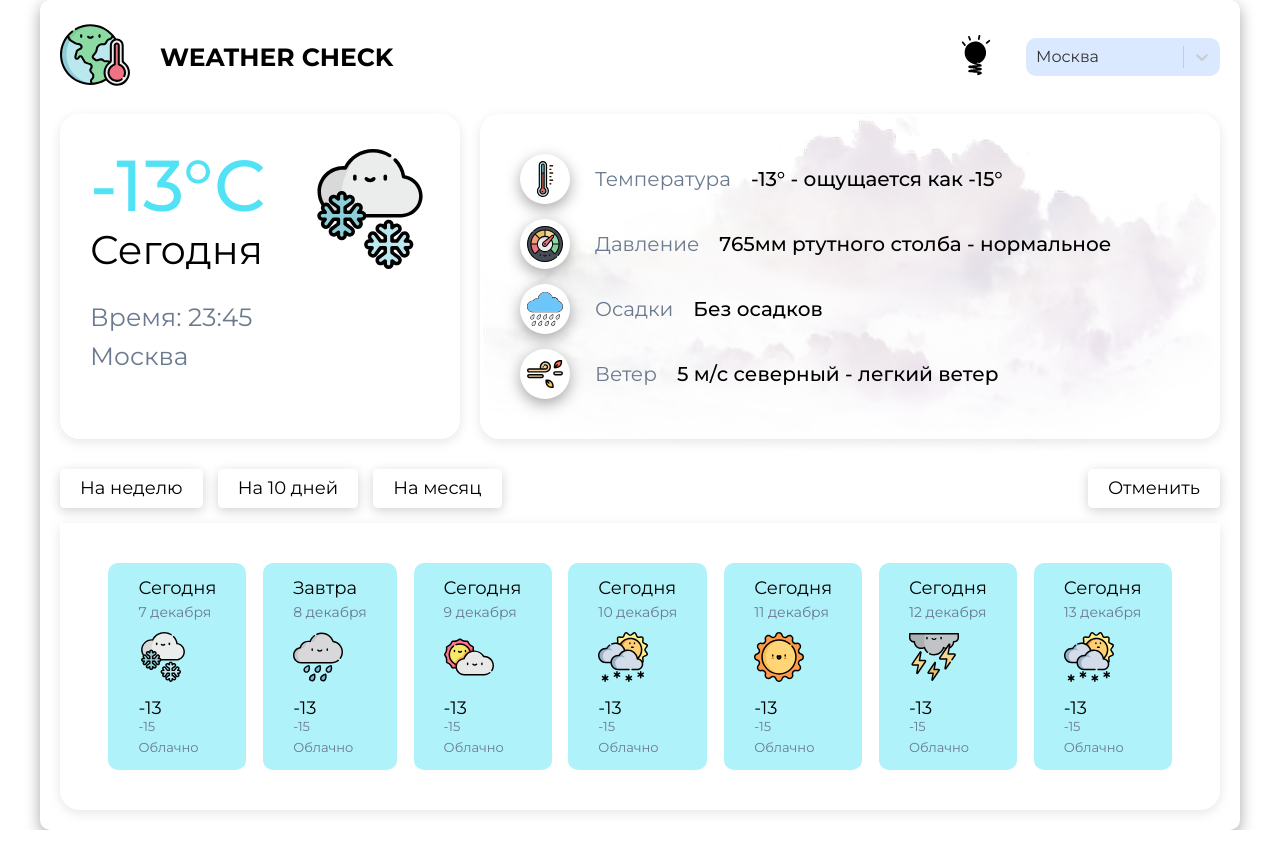
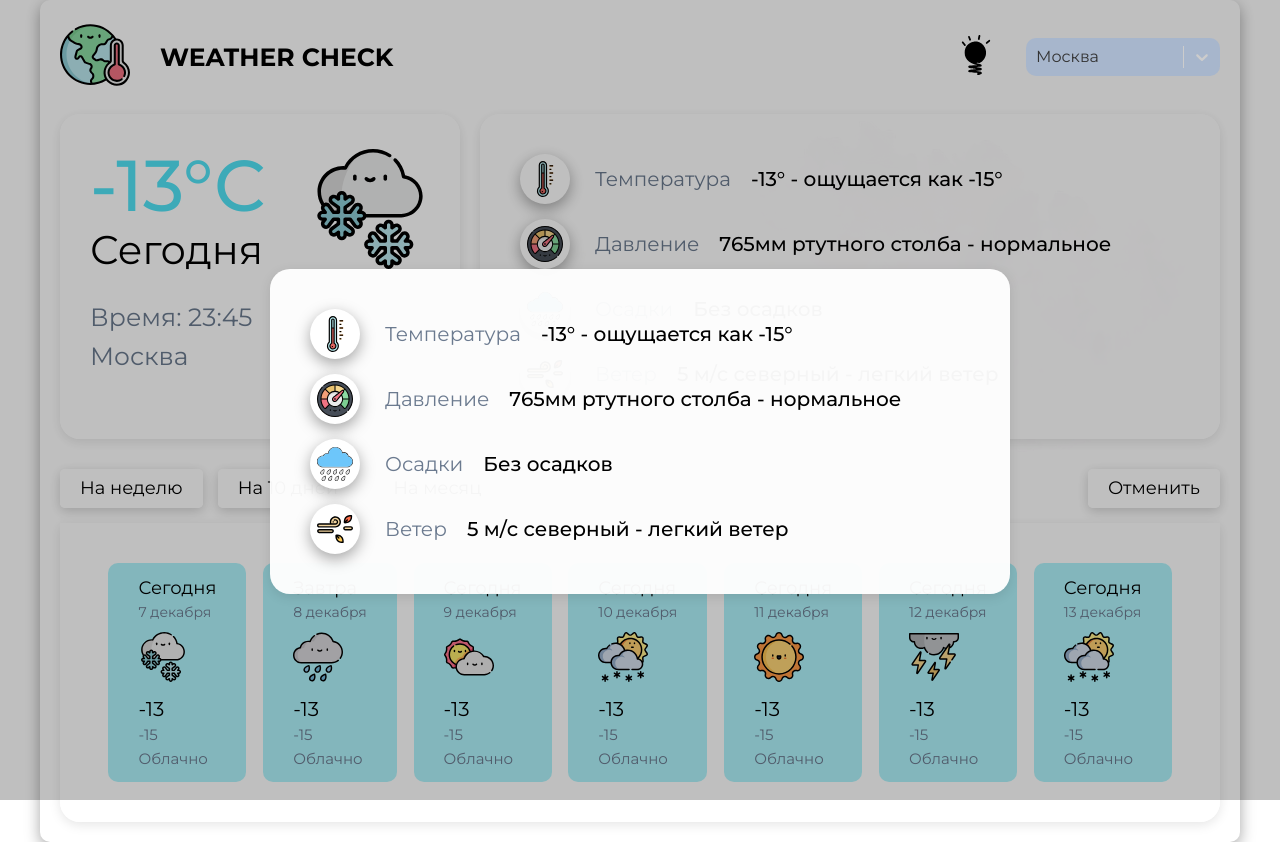
Before and after one commit to BelovDmitriii/Weather-Check, a React (Create React App) app: page / in a window 1280 px wide. Built offline with nearby package versions, Linux system fonts and the light colour scheme.

Commit message:
feat: add popup module with styles

```diff
--- a/src/App.tsx
+++ b/src/App.tsx
@@ -1,18 +1,21 @@
-import React from 'react';
 import {Route, Routes} from 'react-router-dom';
 import Home from './pages/Home/Home';
 import MonthStat from './pages/MonthStat/MonthStat';
 import Header from './pages/Header/Header';
+import Popup from './pages/Popup/Popup';
 
 function App() {
   return (
-    <div className="container">
+    <div className="global_container">
+      <Popup />
+      <div className="container">
       <Header />
       <Routes>
         <Route path='/' element = {<Home />}/>
         <Route path='statistics' element = {<MonthStat />}/>
       </Routes>
     </div>
+    </div>
   );
 }
 
--- a/src/pages/Home/components/Week/Week.module.scss
+++ b/src/pages/Home/components/Week/Week.module.scss
@@ -41,17 +41,18 @@
   }
 
   .day_temp {
-    font-size: 18px;
+    font-size: 20px;
+    margin-bottom: 5px;
   }
 
   .night_temp {
-    font-size: 13px;
+    font-size: 15px;
     color: $base-color;
     margin-bottom: 6px;
   }
 
   .info {
-    font-size: 13px;
+    font-size: 15px;
     color: $base-color;
   }
 
--- /dev/null
+++ b/src/pages/Popup/Popup.module.scss
@@ -0,0 +1,25 @@
+@import '../../styles/variables.scss';
+
+.popup {
+  position: absolute;
+  top: 32%;
+  left: calc(50% - 370px);
+  z-index: 101;
+  display: flex;
+  align-items:center;
+  justify-content: space-between;
+  padding: 40px;
+  max-width: 740px;
+  width: 100%;
+  background-color: $white-background;
+  box-shadow: $box-shadow;
+  border-radius: $border-radius;
+}
+
+.blur {
+  position: absolute;
+  z-index: 100;
+  width: 100%;
+  height: 100vh;
+  background: rgba(0, 0, 0, 0.25);
+}
--- /dev/null
+++ b/src/pages/Popup/Popup.tsx
@@ -0,0 +1,47 @@
+import CurrentDayItem from '../Home/components/DayItemInfo/CurrentDayItem';
+import { Item } from '../Home/components/DayItemInfo/DayItemInfo';
+import styles from './Popup.module.scss';
+
+type Props = {}
+
+const Popup = (props: Props) => {
+  const items = [
+    {
+      icon_id:'temp',
+      name:'Температура',
+      value:'-13° - ощущается как -15°',
+    },
+    {
+      icon_id:'pressure',
+      name:'Давление',
+      value:'765мм ртутного столба - нормальное',
+    },
+    {
+      icon_id:'precipitation',
+      name:'Осадки',
+      value:'Без осадков',
+    },
+    {
+      icon_id:'wind',
+      name:'Ветер',
+      value:'5 м/с северный - легкий ветер',
+    }
+  ];
+
+  return (
+    <>
+      <div className={styles.blur}></div>
+      <div className={styles.popup}>
+      <div className={styles.current_day_info}>
+        <div className={styles.current_day_info_items}>
+          {items.map((item: Item) => {
+            return <CurrentDayItem key={item.icon_id} item={item} />
+          })}
+        </div>
+      </div>
+    </div>
+    </>
+  )
+}
+
+export default Popup;
--- a/src/styles/index.scss
+++ b/src/styles/index.scss
@@ -9,6 +9,10 @@ body {
   font-family: 'Montserrat', sans-serif;
 }
 
+.global_container {
+  position: relative;
+}
+
 .container {
   max-width: 1200px;
   margin: 0 auto;
--- a/src/styles/variables.scss
+++ b/src/styles/variables.scss
@@ -1,4 +1,4 @@
-$white-background: #ffffff99;
+$white-background: #fffffff5;
 $box-shadow: rgba(0, 0, 0, 0.1) 0px 3px 12px;
 $border-radius: 20px;
 $text-color: #51e2f5;
```
